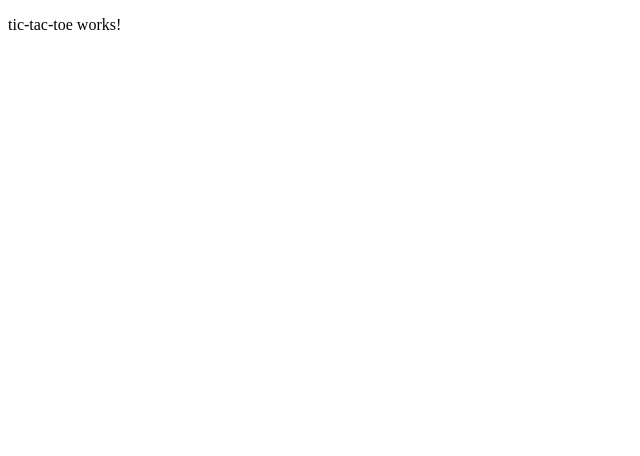
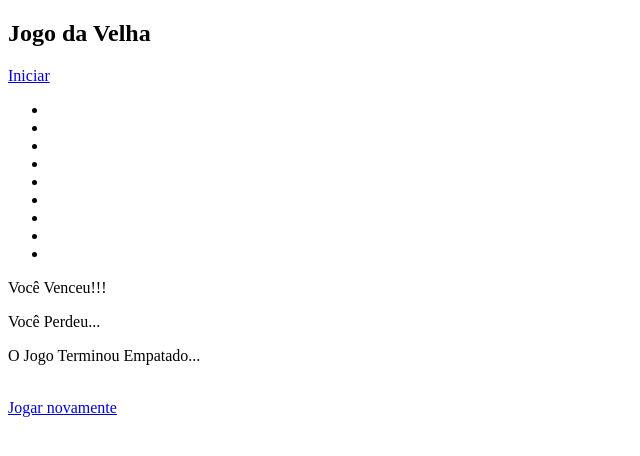
Before and after one commit to CarlosEduardoLS/tic-tac-toe-angular, an Angular app: page / in a window 1280 px wide. Shown: the top 456 px of the page, without its empty margins (0-640 px from the left). Built offline with nearby package versions, Linux system fonts and the light colour scheme.

Commit message:
FEAT: Created html of board game

```diff
--- a/src/app/tic-tac-toe/tic-tac-toe.component.html
+++ b/src/app/tic-tac-toe/tic-tac-toe.component.html
@@ -1 +1,31 @@
-<p>tic-tac-toe works!</p>
+<div>
+  <h2>Jogo da Velha</h2>
+
+  <div class="main">
+    <a href="#" class="button">Iniciar</a>
+  </div>
+
+  <div>
+    <ul>
+      <li class="kz-border-bottom kz-border-right"></li>
+      <li class="kz-border-bottom kz-border-right"></li>
+      <li class="kz-border-bottom"></li>
+      <li class="kz-border-bottom kz-border-right"></li>
+      <li class="kz-border-bottom kz-border-right"></li>
+      <li class="kz-border-bottom"></li>
+      <li class="kz-border-right"></li>
+      <li class="kz-border-right"></li>
+      <li></li>
+    </ul>
+  </div>
+
+  <div>
+    <span>
+      <p>Você Venceu!!!</p>
+      <p>Você Perdeu...</p>
+      <p>O Jogo Terminou Empatado...</p>
+      <br />
+      <a href="#" class="button">Jogar novamente</a>
+    </span>
+  </div>
+</div>
```
